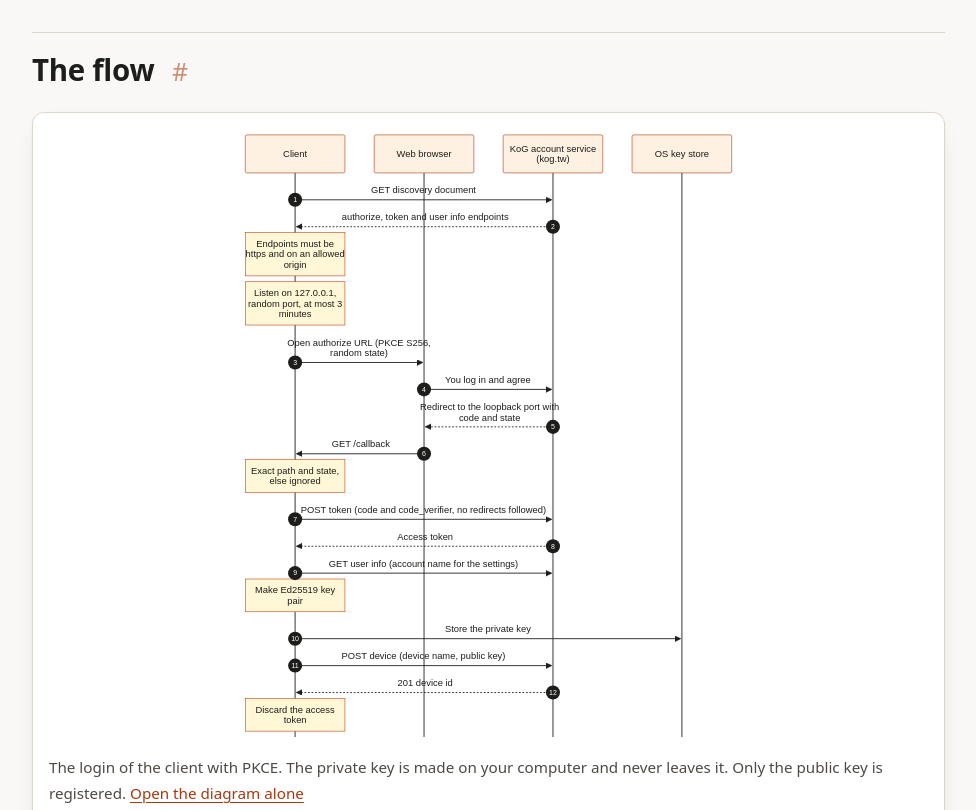
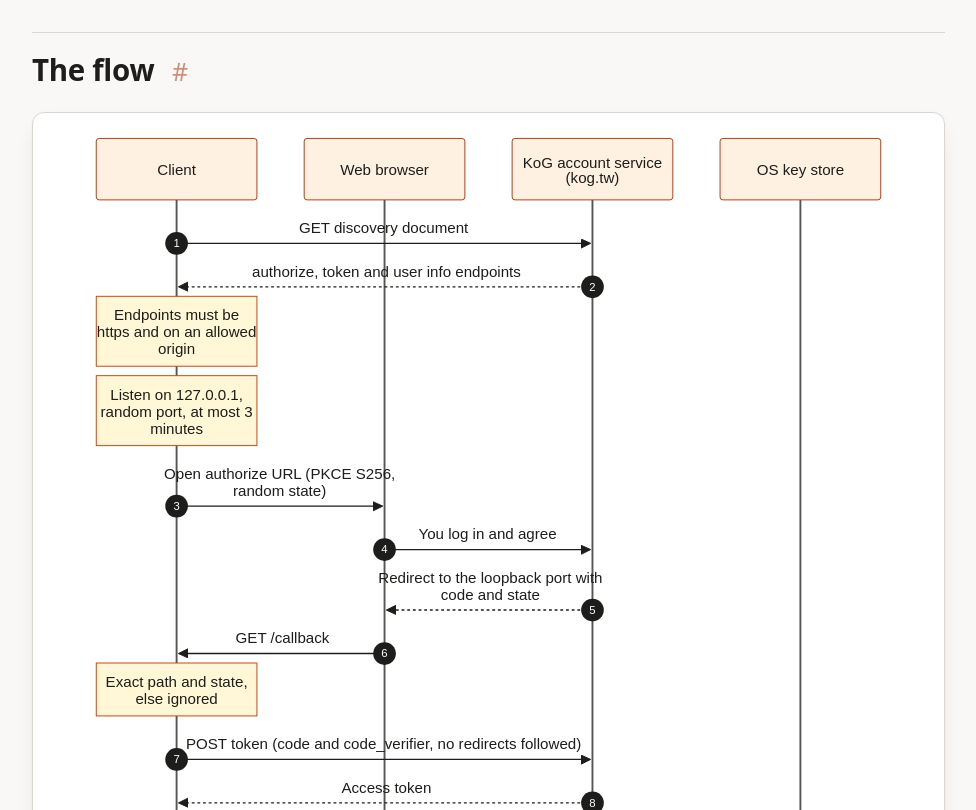
Before and after one commit to KoG-teeworlds/kog-client-updates, a plain HTML site: page site/technical/login/index.html in a window 1280 px wide. Shown: the part 1400-2210 px from the top of the page, without its empty margins (288-1264 px from the left). Drawn offline with Linux system fonts and the light colour scheme.

Commit message:
Tall diagrams keep their natural size (#12)

```diff
--- a/site/assets/style.css
+++ b/site/assets/style.css
@@ -280,7 +280,7 @@ pre code { user-select: text; white-space: pre; }
 .diagram-scroll { overflow-x: auto; text-align: center; }
 .diagram img { max-width: 100%; min-width: min(100%, 36rem); height: auto; display: inline-block; }
 .diagram figcaption { color: var(--muted); font-size: 0.95rem; margin-top: 0.6rem; }
-.diagram.tall img { min-width: 0; width: auto; max-height: 38rem; }
+.diagram.tall img { min-width: 0; max-width: 100%; }
 .diagram-src { margin: 0.5rem 0 0; }
 .diagram-src pre { margin: 0.25rem 0; font-size: 0.85rem; }
 
```
